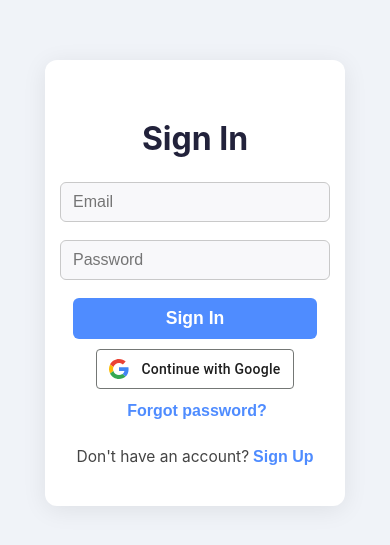
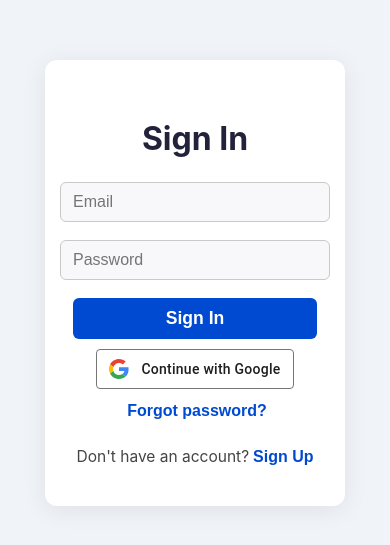
Before and after one commit to NemoX12/nemox-kanban-board, a React (Create React App) app in the folder client/: page /login in a window 390 px wide. Shown: the part 139-684 px from the top of the page. Built offline with nearby package versions, Linux system fonts and the light colour scheme; no server answers.

Commit message:
improved responsive css and optimised accessibility

```diff
--- a/client/src/components/Sidebar.js
+++ b/client/src/components/Sidebar.js
@@ -33,6 +33,7 @@ const Sidebar = ({ isSidebarActive, setIsSidebarActive }) => {
         <button
           className="sidebar-buttons-sidebar"
           onClick={() => setIsSidebarActive((prev) => !prev)}
+          aria-label="Open/Close a sidebar"
         >
           {isSidebarActive ? <RiArrowLeftDoubleLine /> : <RiArrowRightDoubleLine />}
         </button>
--- a/client/src/components/Task.js
+++ b/client/src/components/Task.js
@@ -73,10 +73,13 @@ const Task = ({ creation_date, content, status, completion_date, id, fetchTasks
     <div className="task" draggable onDragStart={handleDragStart}>
       <div className="task_header">
         <p title={formatFullDate(creation_date)}>{formatTimestamp(creation_date)}</p>
+        <div className="task_header_status">
+          <label id="status">Status:</label>
           <select
             className="task_status_select"
             value={currentStatus}
             onChange={handleStatusChange}
+            aria-labelledby="status"
           >
             {STATUS_OPTIONS.map((option) => (
               <option key={option.value} value={option.value}>
@@ -84,6 +87,7 @@ const Task = ({ creation_date, content, status, completion_date, id, fetchTasks
               </option>
             ))}
           </select>
+        </div>
       </div>
       <div className="task_content">
         {!editing ? (
@@ -104,10 +108,18 @@ const Task = ({ creation_date, content, status, completion_date, id, fetchTasks
         )}
       </div>
       <div className="task_footer">
-        <button className="task_footer_delete" onClick={handleTaskDelete}>
+        <button
+          className="task_footer_delete"
+          onClick={handleTaskDelete}
+          aria-label="Delete a Task"
+        >
           <FaRegTrashAlt size={16} />
         </button>
-        <button className="task_footer_edit" onClick={() => setEditing((prev) => !prev)}>
+        <button
+          className="task_footer_edit"
+          onClick={() => setEditing((prev) => !prev)}
+          aria-label="Edit a Task"
+        >
           {!editing ? <FaPen size={16} /> : <FaRegTimesCircle size={16} />}
         </button>
         {completion_date && (
--- a/client/src/pages/Board.js
+++ b/client/src/pages/Board.js
@@ -96,7 +96,7 @@ const Board = () => {
     <div className="board_container_column">
       <div className="board_container_column_header">
         <p>{label}</p>
-        <button onClick={() => setTaskCreation(status)}>
+        <button onClick={() => setTaskCreation(status)} aria-label="Create a new Task">
           <CiSquarePlus size={22} />
         </button>
       </div>
--- a/client/src/pages/SignIn.js
+++ b/client/src/pages/SignIn.js
@@ -87,13 +87,6 @@ const SignIn = () => {
             type="button"
             className="link-button"
             onClick={() => navigate("/forgot-password")}
-            style={{
-              background: "none",
-              border: "none",
-              color: "#4f8cff",
-              cursor: "pointer",
-              padding: 0,
-            }}
           >
             Forgot password?
           </button>
--- a/client/src/styles/AuthForm.css
+++ b/client/src/styles/AuthForm.css
@@ -38,14 +38,14 @@
 }
 
 .auth-form-container input:focus {
-  border: 1.5px solid #4f8cff;
+  border: 1.5px solid #004ad1;
   outline: none;
 }
 
 .auth-form-container button[type="submit"] {
   width: 100%;
   padding: 10px 0;
-  background: #4f8cff;
+  background: #004ad1;
   color: #fff;
   border: none;
   border-radius: 6px;
@@ -69,7 +69,7 @@
 .auth-form-container button[type="button"] {
   background: none;
   border: none;
-  color: #4f8cff;
+  color: #004ad1;
   font-weight: 600;
   cursor: pointer;
   padding: 0;
@@ -208,11 +208,20 @@
 .auth-form-container button[type="button"]:not(.gsi-material-button) {
   background: none;
   border: none;
-  color: #4f8cff;
+  color: #004ad1;
   font-weight: 600;
   cursor: pointer;
   padding: 0;
   margin-left: 4px;
+  font-size: 1rem;
+}
+
+.link-button {
+  background: none;
+  border: none;
+  color: #004ad1;
+  cursor: pointer;
+  padding: 0;
   font-size: 1rem;
 }
 
--- a/client/src/styles/Board.css
+++ b/client/src/styles/Board.css
@@ -147,3 +147,30 @@
     font-size: 11px;
   }
 }
+
+@media (max-height: 768px) and (orientation: landscape) {
+  .board_container {
+    overflow-y: hidden;
+  }
+
+  .board_container_column_body {
+    height: 550px;
+  }
+}
+
+@media (max-height: 450px) and (orientation: landscape) {
+  .board_container {
+    overflow-y: auto;
+    min-height: 300px;
+  }
+
+  .board_container_column_body {
+    height: 300px;
+  }
+}
+
+@media (max-width: 800px) and (max-height: 450px) {
+  .board_container {
+    grid-template-columns: 3fr;
+  }
+}
--- a/client/src/styles/Sidebar.css
+++ b/client/src/styles/Sidebar.css
@@ -71,7 +71,7 @@
 }
 
 .sidebar-buttons-logout {
-  background: #e63946;
+  background: #b11115;
   color: #fff;
   border: none;
   border-radius: 6px;
--- a/client/src/styles/Task.css
+++ b/client/src/styles/Task.css
@@ -27,6 +27,14 @@
   display: flex;
   justify-content: space-between;
   align-items: center;
+}
+
+.task_header_status {
+  display: flex;
+  flex-direction: column;
+  justify-content: center;
+  align-items: flex-end;
+  gap: 10px;
 }
 
 .task_header p {
```
Also changed, not shown: 1 other file (tests, documents, lock files or other folders). Lines whose indentation alone changed are shown as unchanged.
